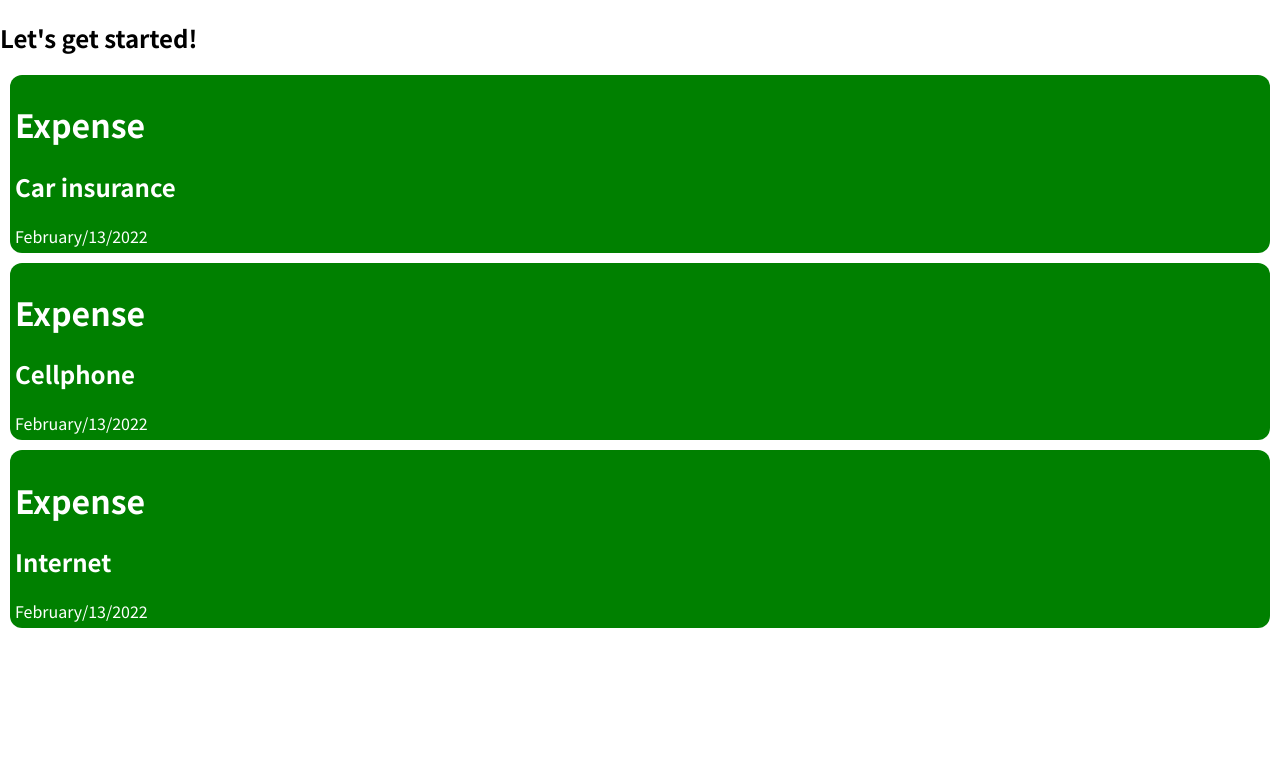
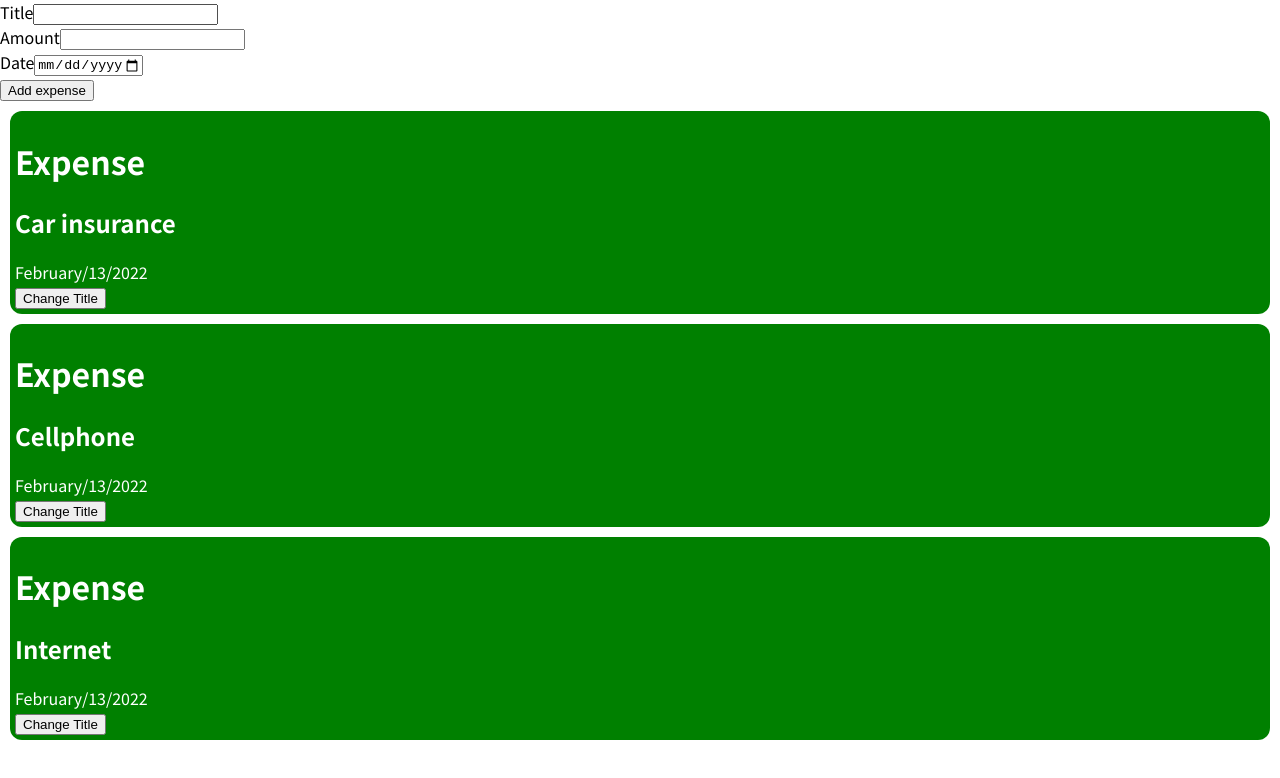
Before and after one commit to AbeTavarez/ExpenseTracker, a React (Create React App) app: page / in a window 1280 px wide. Shown: the top 778 px of the page. Built offline with nearby package versions, Linux system fonts and the light colour scheme.

Commit message:
form component

```diff
--- a/src/App.js
+++ b/src/App.js
@@ -1,15 +1,15 @@
-import Expenses from './components/Expenses'
-
+import Expenses from './components/Expenses/Expenses';
+import NewExpense from './components/NewExpense/NewExpense';
 function App() {
   const expenses = [
-    {id: 1, title: 'Car insurance', ammount: 200, date: new Date()},
-    {id: 2, title: 'Cellphone', ammount: 60, date: new Date()},
-    {id: 3, title: 'Internet', ammount: 80, date: new Date()}
-  ]
+    { id: 1, title: 'Car insurance', ammount: 200, date: new Date() },
+    { id: 2, title: 'Cellphone', ammount: 60, date: new Date() },
+    { id: 3, title: 'Internet', ammount: 80, date: new Date() }
+  ];
   return (
     <div>
-      <h2>Let's get started!</h2>
-      <Expenses items={expenses}/>
+      <NewExpense />
+      <Expenses items={expenses} />
     </div>
   );
 }
--- a/src/components/ExpenseItem.js
+++ /dev/null
@@ -1,17 +0,0 @@
-import ExpenseDate from './ExpenseDate';
-import Card from './layout/Card';
-import '../index.css'
-
-const ExpenseItem = (props) => {
-
-  return (
-    <Card className='card'>
-      <h1>Expense</h1>
-      <h2>{props.title}</h2>
-      <h3>{props.amount}</h3>
-     <ExpenseDate date={props.date} />
-    </Card>
-  )
-};
-
-export default ExpenseItem;
--- /dev/null
+++ b/src/components/Expenses/ExpenseItem.js
@@ -0,0 +1,22 @@
+import ExpenseDate from './ExpenseDate';
+import Card from '../layout/Card';
+import '../../index.css';
+import { useState } from 'react';
+
+const ExpenseItem = (props) => {
+  const [title, setTitle] = useState(props.title);
+
+  const handleClick = () => setTitle('updated');
+
+  return (
+    <Card className="card">
+      <h1>Expense</h1>
+      <h2>{title}</h2>
+      <h3>{props.amount}</h3>
+      <ExpenseDate date={props.date} />
+      <button onClick={handleClick}>Change Title</button>
+    </Card>
+  );
+};
+
+export default ExpenseItem;
--- /dev/null
+++ b/src/components/NewExpense/ExprenseForm.js
@@ -0,0 +1,53 @@
+import { useState } from 'react';
+
+const ExpenseForm = () => {
+  const [userInput, setUserInput] = useState({
+    title: '',
+    amount: '',
+    date: ''
+  });
+
+  const handleChange = (e) => {
+    setUserInput((prevState) => {
+      return {
+        ...prevState,
+        [e.target.id]: e.target.value
+      };
+    });
+  };
+
+  return (
+    <form>
+      <div>
+        <label htmlFor="title">Title</label>
+        <input type="text" onChange={handleChange} id="title" />
+      </div>
+      <div>
+        <label htmlFor="title">Amount</label>
+        <input
+          type="number"
+          min="0.01"
+          step="0.01"
+          onChange={handleChange}
+          id="amount"
+        />
+      </div>
+      <div>
+        <label htmlFor="title">Date</label>
+        <input
+          type="date"
+          min="2019-01-01"
+          max="2022-01-01"
+          onChange={handleChange}
+          id="date"
+        />
+      </div>
+
+      <div>
+        <button type="submit">Add expense</button>
+      </div>
+    </form>
+  );
+};
+
+export default ExpenseForm;
--- /dev/null
+++ b/src/components/NewExpense/NewExpense.js
@@ -0,0 +1,11 @@
+import ExpensedForm from './ExprenseForm';
+
+const NewExpense = () => {
+  return (
+    <div>
+      <ExpensedForm />
+    </div>
+  );
+};
+
+export default NewExpense;
```
Also changed, not shown: src/components/Expenses/ExpenseDate.js (renamed from src/components/ExpenseDate.js), src/components/Expenses/Expenses.js (renamed from src/components/Expenses.js).
